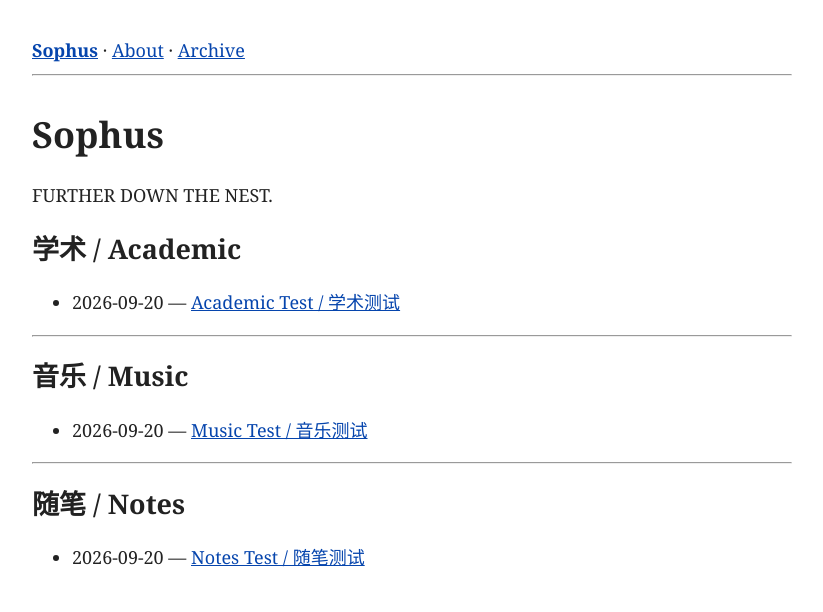
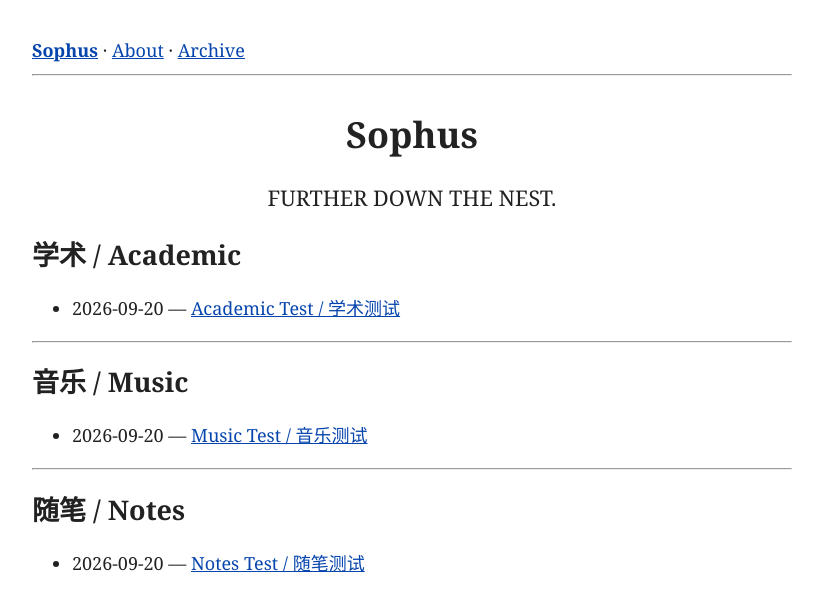
Before and after one commit to Sophus-PHLin/Sophus-PHLin.github.io, a Jekyll site: the page built from index.md, in a window 1280 px wide. Shown: the top 612 px of the page, without its empty margins (228-1051 px from the left). Built offline with Jekyll 4.4.1, drawn with Linux system fonts in a browser that asks for light colours.

Commit message:
Center homepage title and motto

```diff
--- a/index.md
+++ b/index.md
@@ -3,9 +3,10 @@ layout: default
 title: Home
 ---
 
-# Sophus
-
-FURTHER DOWN THE NEST.
+<div class="home-intro">
+  <h1>Sophus</h1>
+  <p>FURTHER DOWN THE NEST.</p>
+</div>
 
 ## 学术 / Academic
 
--- a/style.css
+++ b/style.css
@@ -17,6 +17,14 @@ main {
 
 header {
   margin-bottom: 2rem;
+}
+
+.home-intro {
+  text-align: center;
+}
+
+.home-intro p {
+  font-size: 1.2rem;
 }
 
 h1,
```
